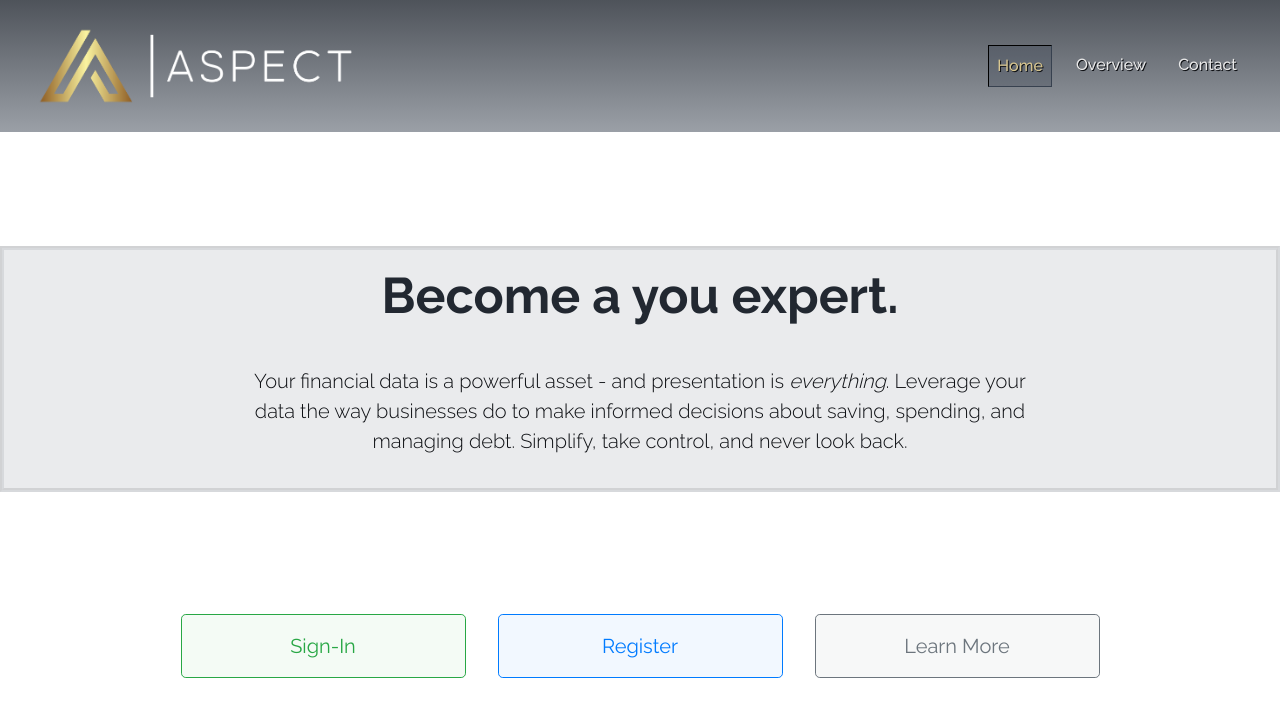
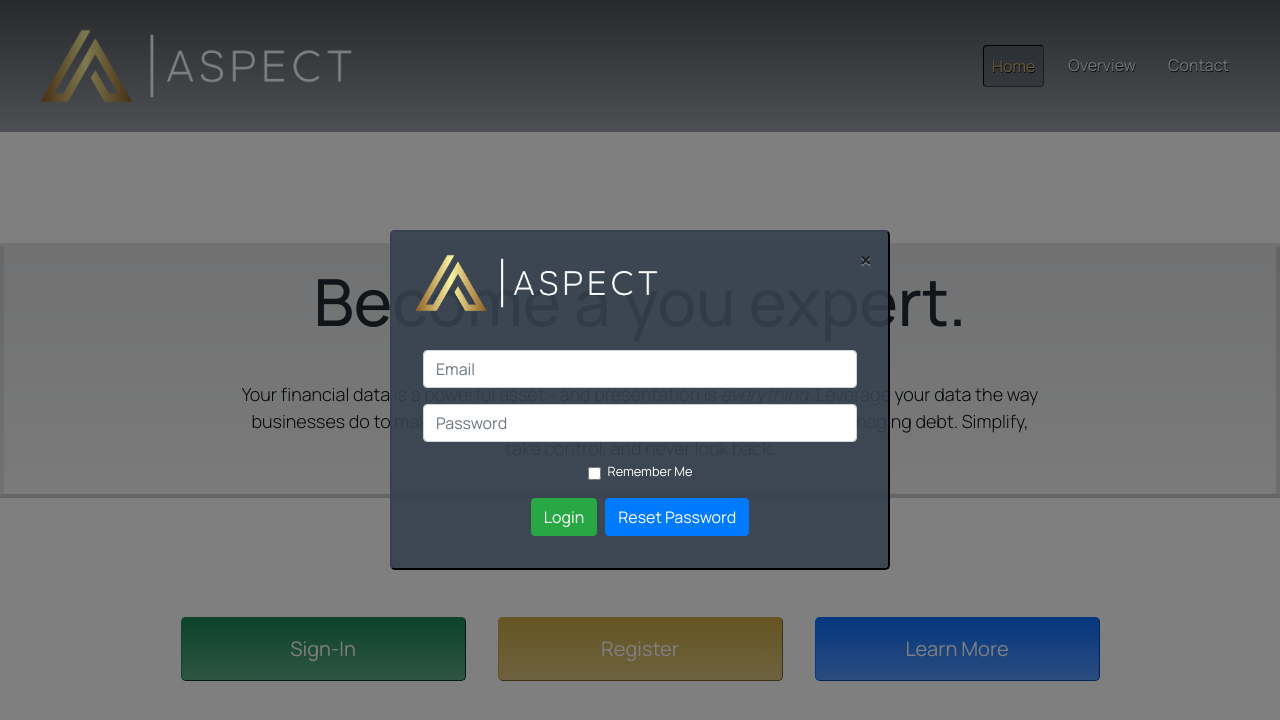
Before and after one commit to jbvanmeter/portfolio-project, a website: page index.html in a window 1280 px wide. Both pictures are taken after a click on the element "Sign-In". Drawn offline with nearby package versions, Linux system fonts and the light colour scheme.

Commit message:
Modal and Revised Formatting

```diff
--- a/css/styles.scss
+++ b/css/styles.scss
@@ -5,21 +5,41 @@ $logo-light-grey: #37414F;
 $logo-light-gold: #D8C690;
 $logo-black: #0D0F13;
 
-/* CLASS AND ELEMENT COLORS */
+/* NAVBAR COLORS */
 $nav-dark-grey: #222831CC; /* 80% opacity */
 $nav-light-grey: #37414F80; /* 50% opacity */
 $nav-link: #E9E9E9;
-$nav-link-active: #D8C690;
+$nav-link-active: #CBB26A;
 $nav-link-active-background: #37414F4D; /* 30% opacity */
 $nav-link-active-border: #37414F;
-$nav-link-hover: white;
-$index-content-background: #37414F1A; /* 10% opacity */
+$nav-link-hover: #D8C690;
+
+/* INDEX PAGE BODY COLORS */
+$index-content-background-dark-grey: #37414F26; /* 15% opacity */
+$index-content-background-light-grey: #37414F0D; /* 5% opacity */
 $index-content-border: #37414F1A; /* 10% opacity */
 $index-content-header: #222831;
 $body-text: #0D0F13;
+$sign-in-dark-grey: #222831E6; /* 90% opacity */
+$sign-in-light-grey: #37414FE6; /* 90% opacity */
+$sign-in-border: #37414F;
+$menu-button-green: #198754;
+$menu-button-light-green: #198754B3; /* 70% opacity */
+$menu-button-green-secondary: #198754CC; /* 80% opacity */
+$menu-button-light-green-secondary: #19875480; /* 50% opacity */
+$menu-button-gold: #CCAB47;
+$menu-button-light-gold: #CCAB47B3; /* 70% opacity */
+$menu-button-gold-secondary: #CCAB47CC; /* 80% opacity */
+$menu-button-light-gold-secondary: #CBB26A80; /* 50% opacity */
+$menu-button-blue: #0D6EFD;
+$menu-button-light-blue: #0D6EFDB3; /* 70% opacity */
+$menu-button-blue-secondary: #0D6EFDCC; /* 80% opacity */
+$menu-button-light-blue-secondary: #0D6EFD80; /* 50% opacity */
 
 /* FONTS */
-$primary-font: "Raleway", sans-serif;
+/*$primary-font: "Raleway", sans-serif;*/
+$primary-font: "Manrope", sans-serif;
+/*$primary-font: "Urbanist", sans-serif;*/
 
 html, body {
     height: 100%;
@@ -29,7 +49,7 @@ html, body {
 body {
     font-family: $primary-font;
     color: $body-text;
-    /*background: linear-gradient(270deg, white, #37414F4D);
+    /*background: linear-gradient(270deg, white, #91969e);
         background-size: 400% 400%;
 
         -webkit-animation: AnimationName 30s ease infinite;
@@ -60,50 +80,81 @@ body {
 
 .navbar {
     background: linear-gradient(to bottom, $nav-dark-grey, $nav-light-grey);
-    font-weight: 500;
-    text-shadow: 1px 1px $body-text;
+    font-weight: 400;
+    text-shadow: .5px .5px $body-text;
     .active {
         .nav-link {
             background: $nav-link-active-background;
             border: 1px inset $nav-link-active-border;
+            border-radius: .25rem;
             color: $nav-link-active;
         }
     }
     .nav-link {
         color: $nav-link;
+        &:hover {
+            color: $nav-link-hover;
         }
-    .nav-link:hover {
-        color: $nav-link-hover;
     }
 }
 
 .index-text-content {
-    background: $index-content-background;
-    border: 4px groove $index-content-border;
+    background: linear-gradient(to bottom, $index-content-background-dark-grey, $index-content-background-light-grey);
+    border: 4px outset $index-content-border;
+    @media (max-width: 768px) {
+        border: none;
+    }
     h1 {
-        font-size: 50px;
-        font-weight: 700;
-        color: $index-content-header
+        font-size: 65px;
+        font-weight: 500;
+        color: $index-content-header;
+        @media (max-width: 768px) {
+            font-size: 42px;
+        }
     }
     p {
-        font-size: 20px;
+        font-size: 18px;
         font-weight: 300;
+        @media (max-width: 768px) {
+            font-size: 15px;
+        }
     }
 }
 
-.index-button-sign-in {
-    background-color: #28A7450D; /* 5% opacity */
+.btn-green {
+    background: linear-gradient(to bottom, $menu-button-green, $menu-button-light-green);
+    color: white;
+    border: 1px outset $menu-button-green;
+    &:hover, &:focus, &:active {
+        background: linear-gradient(to bottom, $menu-button-green-secondary, $menu-button-light-green-secondary);
+        border: 1px inset $menu-button-green-secondary;
+    }
 }
 
-.index-button-register {
-    background-color: #007BFF0D; /* 5% opacity */
+.btn-gold {
+    background: linear-gradient(to bottom, $menu-button-gold, $menu-button-light-gold);
+    color: white;
+    border: 1px outset $menu-button-gold;
+    &:hover, &:focus, &:active {
+        background: linear-gradient(to bottom, $menu-button-gold-secondary, $menu-button-light-gold-secondary);
+        border: 1px inset $menu-button-gold-secondary;
+    }
 }
 
-.index-button-learn {
-    background-color: #6C757D0D; /* 5% opacity */
+.btn-blue {
+    background: linear-gradient(to bottom, $menu-button-blue, $menu-button-light-blue);
+    color: white;
+    border: 1px outset $menu-button-blue;
+    &:hover, &:focus, &:active {
+        background: linear-gradient(to bottom, $menu-button-blue-secondary, $menu-button-light-blue-secondary);
+        border: 1px inset $menu-button-blue
+    }
 }
 
-.memberLogin {
-    background: linear-gradient(to bottom, $logo-dark-grey, $logo-light-grey);
-    border: 2px outset $logo-light-grey;
+.member-login {
+    background: $sign-in-light-grey;
+    border: 2px outset $sign-in-border;
+    .modal-header {
+        border-bottom: none;
     }
+}
--- a/index.html
+++ b/index.html
@@ -16,6 +16,14 @@
     <link rel="preconnect" href="https://fonts.googleapis.com">
     <link rel="preconnect" href="https://fonts.gstatic.com" crossorigin>
     <link href="https://fonts.googleapis.com/css2?family=Raleway:wght@100;200;300;400;500;600;700;800&display=swap" rel="stylesheet">
+
+    <link rel="preconnect" href="https://fonts.googleapis.com">
+    <link rel="preconnect" href="https://fonts.gstatic.com" crossorigin>
+    <link href="https://fonts.googleapis.com/css2?family=Comfortaa:wght@300&family=Manrope:wght@200;300;400;500;600;700;800&display=swap" rel="stylesheet">
+
+    <link rel="preconnect" href="https://fonts.googleapis.com">
+    <link rel="preconnect" href="https://fonts.gstatic.com" crossorigin>
+    <link href="https://fonts.googleapis.com/css2?family=Urbanist:wght@100;200;300;400;500;600&display=swap" rel="stylesheet">
 
     <!-- CUSTOM CSS -->
     <link rel="stylesheet" href="css/styles.css" />
@@ -41,9 +49,9 @@
                 <!-- NAVBAR LINKS -->
                 <div class="collapse navbar-collapse" id="aspectNavbar">
                     <ul class="navbar-nav ml-auto">
-                        <li class="nav-item text-center active p-1 mr-2"><a class="nav-link" href="#"> Home</a></li>
-                        <li class="nav-item text-center p-1 mr-2"><a class="nav-link" href="#"> Overview</a></li>
-                        <li class="nav-item text-center p-1"><a class="nav-link" href="#"> Contact</a></li>
+                        <li class="nav-item text-center active p-1 mr-2"><a class="nav-link" href="#">Home</a></li>
+                        <li class="nav-item text-center p-1 mr-2"><a class="nav-link" href="#">Overview</a></li>
+                        <li class="nav-item text-center p-1 mr-2"><a class="nav-link" href="#">Contact</a></li>
                     </ul>
                 </div>
             </div>
@@ -71,13 +79,13 @@
         <!-- HOME SCREEN BUTTONS -->
         <div class="container mb-auto fade-content">
             <div class="row justify-content-center">
-                <div class="col-sm-3 btn btn-lg btn-outline-success py-3 my-2 mx-3 index-button-sign-in">
+                <div class="col-sm-3 btn btn-lg btn-default btn-green py-3 my-2 mx-3" data-toggle="modal" data-target="#loginModal">
                     Sign-In
                 </div>
-                <div class="col-sm-3 btn btn-lg btn-outline-primary py-3 my-2 mx-3 index-button-register">
+                <div class="col-sm-3 btn btn-lg btn-default btn-gold py-3 my-2 mx-3">
                     Register
                 </div>
-                <div class="col-sm-3 btn btn-lg btn-outline-secondary py-3 my-2 mx-3 index-button-learn">
+                <div class="col-sm-3 btn btn-lg btn-default btn-blue py-3 my-2 mx-3">
                     Learn More
                 </div>
             </div>
@@ -85,11 +93,11 @@
 
         <!-- MEMBER LOGIN MODAL -->
         <div id="loginModal" class="modal fade" role="dialog">
-            <div class="modal-dialog" role="document">
-                <div class="modal-content">
-                    <div class="modal-header">
-                        <img class="d-block mx-auto" src=/images/logo.png height="100px" />
-                        <button type="button" class="close" data-dismiss="modal">&times;</button>
+            <div class="modal-dialog modal-dialog-centered" role="document">
+                <div class="modal-content member-login">
+                    <div class="container-fluid modal-header">
+                        <img class="d-block" src=/images/logo.png alt="Aspect Logo Icon" height="70px" />
+                        <button type="button" class="close ml-0" data-dismiss="modal">&times;</button>
                     </div>
                     <div class="modal-body">
                         <div class="container-fluid">
@@ -110,8 +118,8 @@
                                     </small>
                                 </div>
                                 <div class="form-group d-flex justify-content-center">
-                                    <button type="submit" class="btn btn-primary mr-2">Login</button>
-                                    <button type="button" class="btn btn-secondary">Password Reset</button>
+                                    <button type="submit" class="btn btn-success mr-2">Login</button>
+                                    <button type="button" class="btn btn-primary">Reset Password</button>
                                 </div>
                             </form>
                         </div>
```
Also changed, not shown: css/styles.css. Lines whose indentation alone changed are shown as unchanged.
